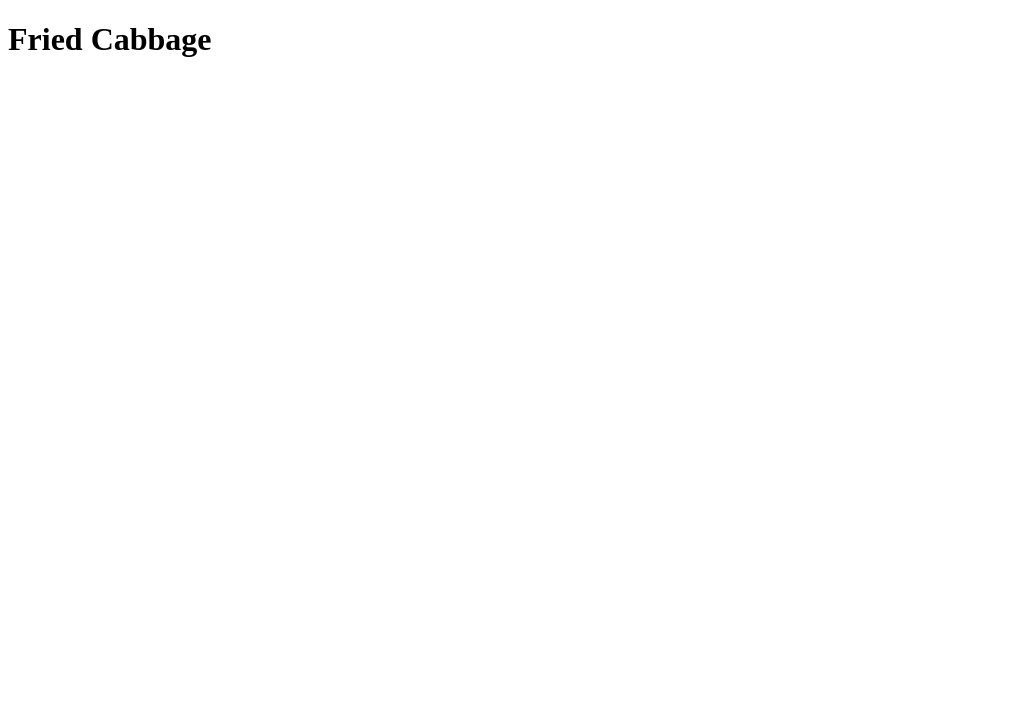
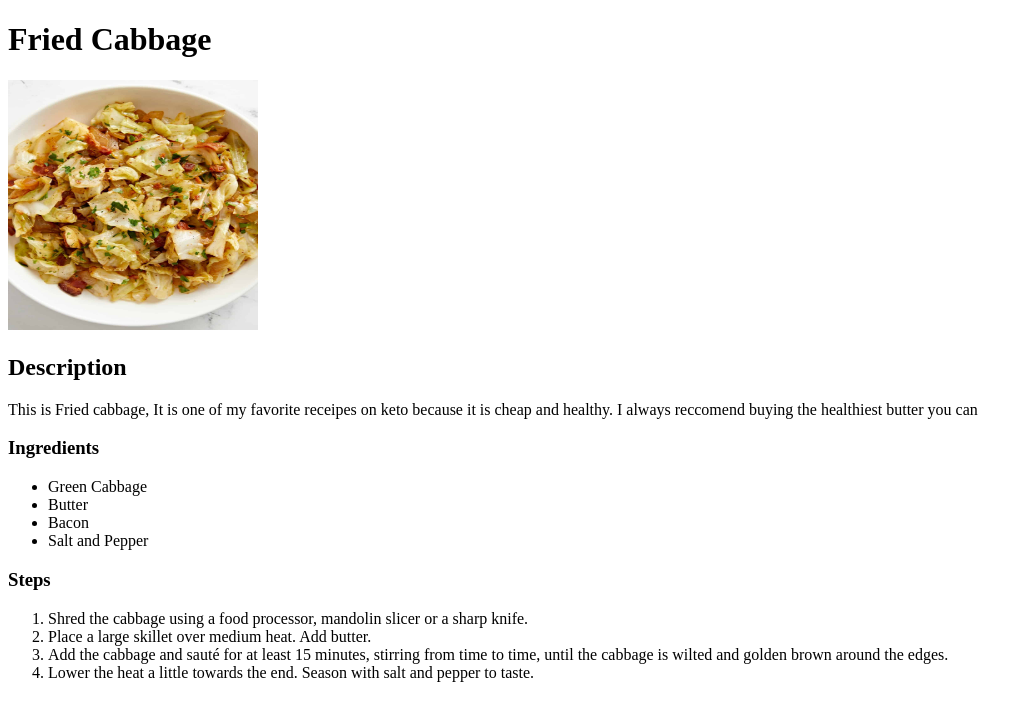
Before and after one commit to Nicodile/odin-recipes, a website: page recipes/fried_cabbage.html in a window 1280 px wide. Shown: the whole page, without its empty margins (0-1033 px from the left). Drawn offline with Linux system fonts and the light colour scheme.

Commit message:
Iteration 3: Recipe page content
Added recipe: Fried Cabbage, added image folder,

```diff
--- a/recipes/fried_cabbage.html
+++ b/recipes/fried_cabbage.html
@@ -7,5 +7,40 @@
 
   <body>
     <h1>Fried Cabbage</h1>
+    <img
+      src="../images/Fried-Cabbage.jpeg"
+      alt="Fried cabbage with bacon"
+      height="250"
+      width="250"
+    />
+    <h2>Description</h2>
+    <p>
+      This is Fried cabbage, It is one of my favorite receipes on keto because
+      it is cheap and healthy. I always reccomend buying the healthiest butter
+      you can
+    </p>
+    <h3>Ingredients</h3>
+    <ul>
+      <li>Green Cabbage</li>
+      <li>Butter</li>
+      <li>Bacon</li>
+      <li>Salt and Pepper</li>
+    </ul>
+    <h3>Steps</h3>
+    <ol>
+      <li>
+        Shred the cabbage using a food processor, mandolin slicer or a sharp
+        knife.
+      </li>
+      <li>Place a large skillet over medium heat. Add butter.</li>
+      <li>
+        Add the cabbage and sauté for at least 15 minutes, stirring from time to
+        time, until the cabbage is wilted and golden brown around the edges.
+      </li>
+      <li>
+        Lower the heat a little towards the end. Season with salt and pepper to
+        taste.
+      </li>
+    </ol>
   </body>
 </html>
```
Also changed, not shown: images/Fried-Cabbage.jpeg (added).
